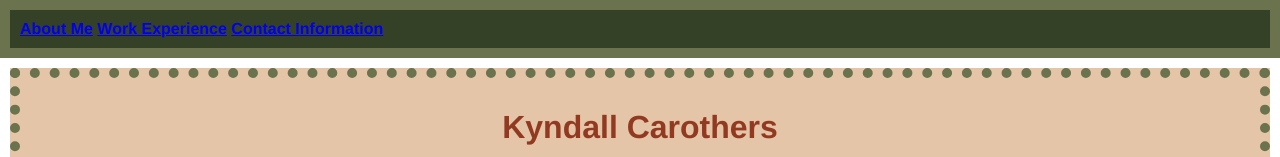
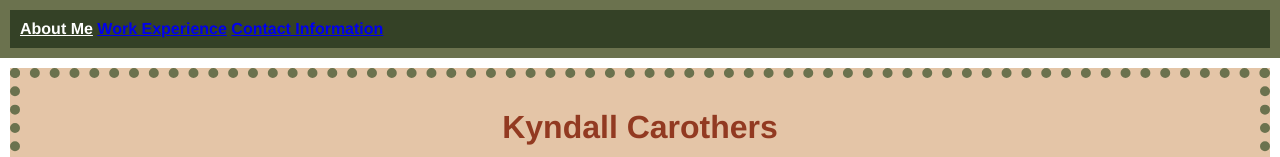
Before and after one commit to Kyndallmae/Challenge-2, a plain HTML site: page index.html in a window 1280 px wide. In both pictures the pointer is over the link "About Me". Shown: the top 157 px of the page. Drawn offline with Linux system fonts and the light colour scheme; files whose address does not match are found by name.

Commit message:
fixed hover for menu

```diff
--- a/style.css
+++ b/style.css
@@ -17,6 +17,10 @@ flex-direction: row;
 font-family: Helvetica, Serif, Arial, sans-serif;
 font-weight: bold;
 cursor: pointer;
+}
+
+.navigation a:hover {
+color: white;
 }
 
 /*everything under the .set, inhearits the elements*/
```
